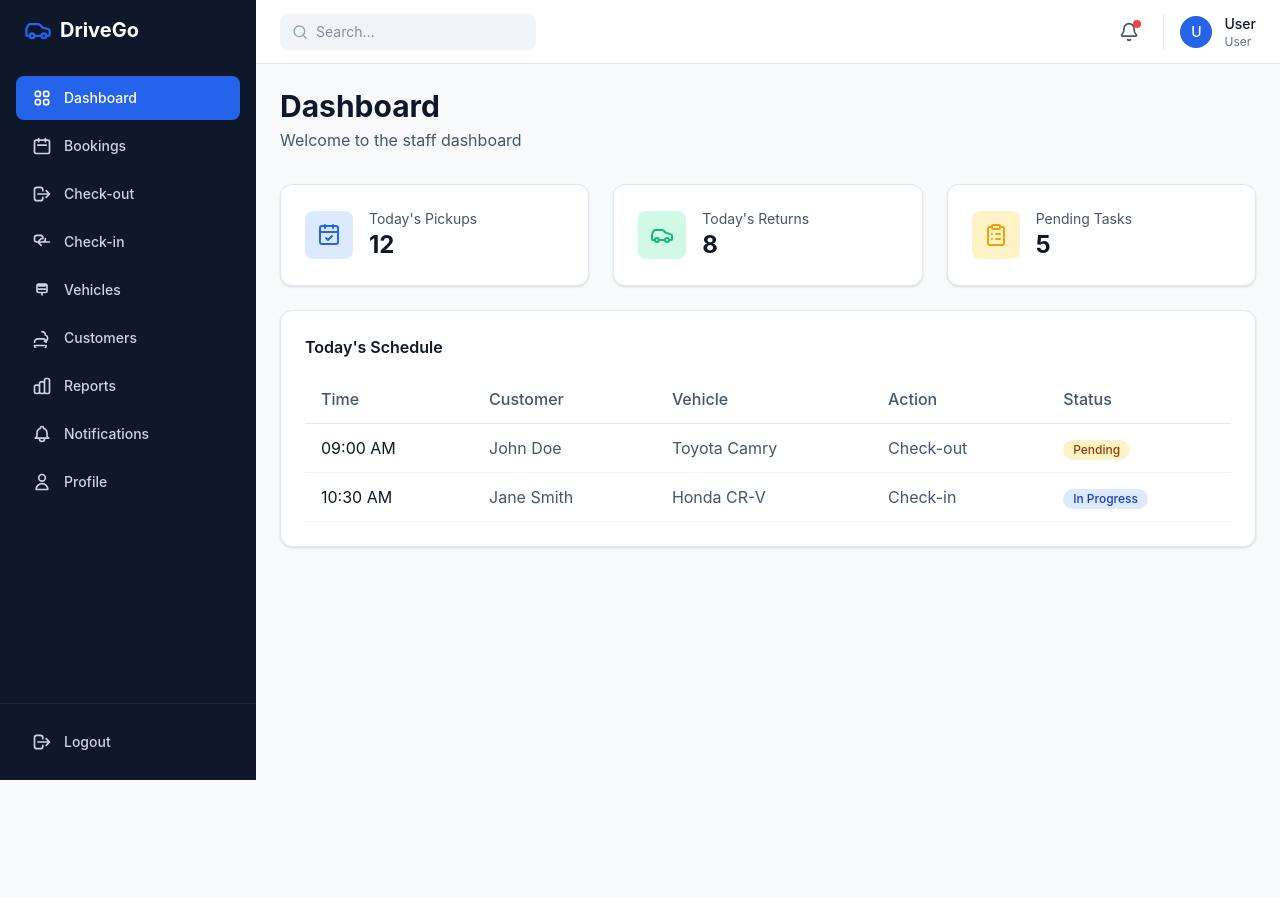
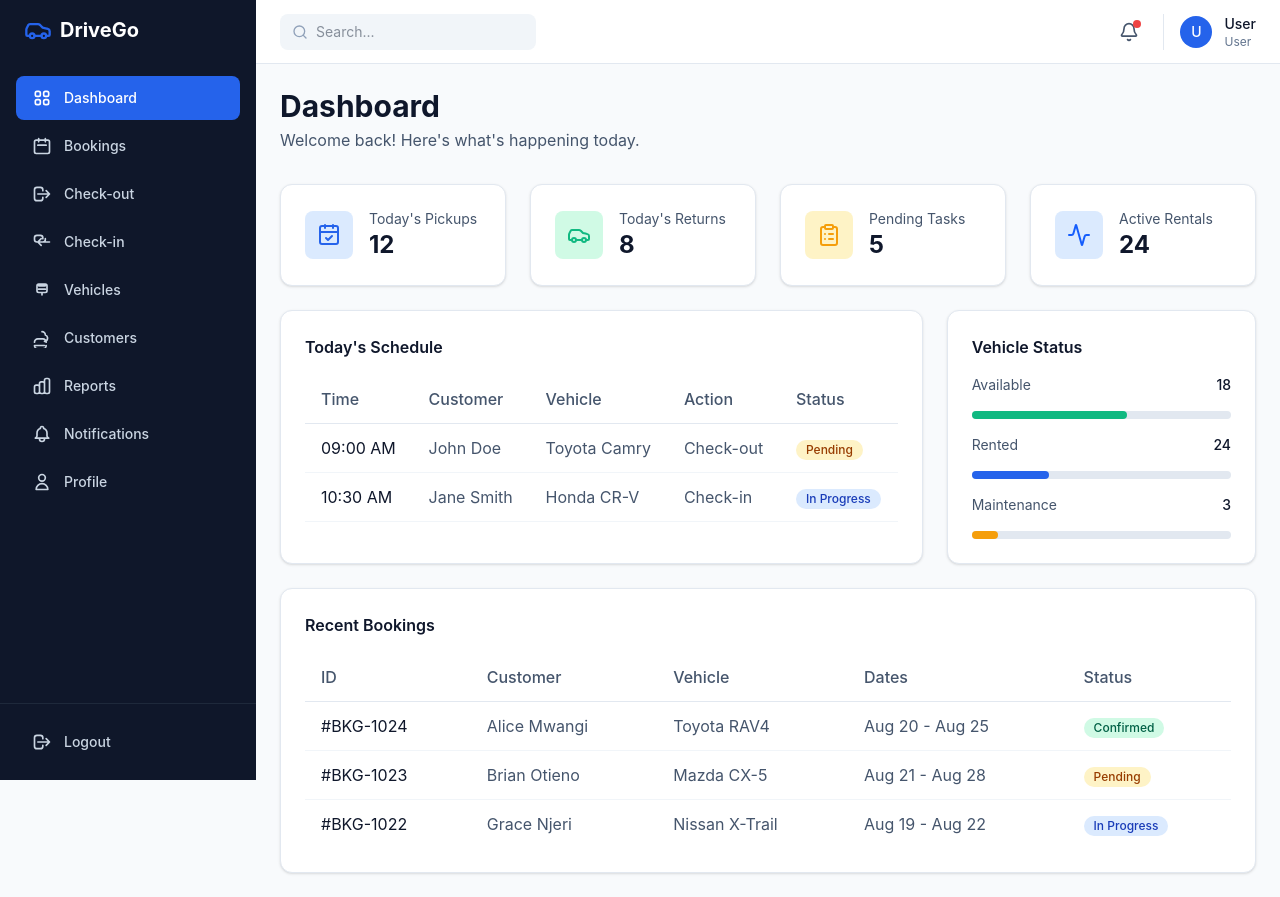
Before and after one commit to abdikadir-mohamed-dev/car-rental-management-system, a React (Vite) app in the folder crms-fronted/: page /staff in a window 1280 px wide. Before the commit the page ends 800 px from the top, so only its background shows below. Built offline with nearby package versions, Linux system fonts and the light colour scheme; no server answers.

Commit message:
add vehicle status overview and recent bookings

```diff
--- a/crms-fronted/src/components/staff/Dashboard.jsx
+++ b/crms-fronted/src/components/staff/Dashboard.jsx
@@ -1,9 +1,9 @@
-import { CalendarCheck, Car, ClipboardList } from 'lucide-react'
+import { CalendarCheck, Car, ClipboardList, Activity } from 'lucide-react'
 
 function Dashboard() {
   return (
     <div className="space-y-6">
-      <div className="grid grid-cols-1 md:grid-cols-3 gap-6">
+      <div className="grid grid-cols-1 md:grid-cols-4 gap-6">
         <div className="card p-6 flex items-center gap-4">
           <div className="w-12 h-12 bg-primary-light rounded-lg flex items-center justify-center">
             <CalendarCheck className="w-6 h-6 text-primary" />
@@ -31,9 +31,19 @@ function Dashboard() {
             <p className="text-2xl font-bold text-slate-900">5</p>
           </div>
         </div>
+        <div className="card p-6 flex items-center gap-4">
+          <div className="w-12 h-12 bg-blue-100 rounded-lg flex items-center justify-center">
+            <Activity className="w-6 h-6 text-blue-600" />
+          </div>
+          <div>
+            <p className="text-sm text-slate-600">Active Rentals</p>
+            <p className="text-2xl font-bold text-slate-900">24</p>
+          </div>
+        </div>
       </div>
 
-      <div className="card p-6">
+      <div className="grid grid-cols-1 lg:grid-cols-3 gap-6">
+        <div className="lg:col-span-2 card p-6">
           <h3 className="font-semibold text-slate-900 mb-4">Today's Schedule</h3>
           <div className="overflow-x-auto">
             <table className="w-full">
@@ -65,6 +75,74 @@ function Dashboard() {
             </table>
           </div>
         </div>
+
+        <div className="card p-6">
+          <h3 className="font-semibold text-slate-900 mb-4">Vehicle Status</h3>
+          <div className="space-y-4">
+            <div className="flex items-center justify-between">
+              <span className="text-sm text-slate-600">Available</span>
+              <span className="text-sm font-medium text-slate-900">18</span>
+            </div>
+            <div className="w-full bg-slate-200 rounded-full h-2">
+              <div className="bg-success h-2 rounded-full" style={{ width: '60%' }}></div>
+            </div>
+            <div className="flex items-center justify-between">
+              <span className="text-sm text-slate-600">Rented</span>
+              <span className="text-sm font-medium text-slate-900">24</span>
+            </div>
+            <div className="w-full bg-slate-200 rounded-full h-2">
+              <div className="bg-primary h-2 rounded-full" style={{ width: '30%' }}></div>
+            </div>
+            <div className="flex items-center justify-between">
+              <span className="text-sm text-slate-600">Maintenance</span>
+              <span className="text-sm font-medium text-slate-900">3</span>
+            </div>
+            <div className="w-full bg-slate-200 rounded-full h-2">
+              <div className="bg-warning h-2 rounded-full" style={{ width: '10%' }}></div>
+            </div>
+          </div>
+        </div>
+      </div>
+
+      <div className="card p-6">
+        <h3 className="font-semibold text-slate-900 mb-4">Recent Bookings</h3>
+        <div className="overflow-x-auto">
+          <table className="w-full">
+            <thead>
+              <tr className="border-b border-slate-200">
+                <th className="text-left py-3 px-4 font-medium text-slate-600">ID</th>
+                <th className="text-left py-3 px-4 font-medium text-slate-600">Customer</th>
+                <th className="text-left py-3 px-4 font-medium text-slate-600">Vehicle</th>
+                <th className="text-left py-3 px-4 font-medium text-slate-600">Dates</th>
+                <th className="text-left py-3 px-4 font-medium text-slate-600">Status</th>
+              </tr>
+            </thead>
+            <tbody>
+              <tr className="border-b border-slate-100">
+                <td className="py-3 px-4 text-slate-900">#BKG-1024</td>
+                <td className="py-3 px-4 text-slate-600">Alice Mwangi</td>
+                <td className="py-3 px-4 text-slate-600">Toyota RAV4</td>
+                <td className="py-3 px-4 text-slate-600">Aug 20 - Aug 25</td>
+                <td className="py-3 px-4"><span className="badge badge-success">Confirmed</span></td>
+              </tr>
+              <tr className="border-b border-slate-100">
+                <td className="py-3 px-4 text-slate-900">#BKG-1023</td>
+                <td className="py-3 px-4 text-slate-600">Brian Otieno</td>
+                <td className="py-3 px-4 text-slate-600">Mazda CX-5</td>
+                <td className="py-3 px-4 text-slate-600">Aug 21 - Aug 28</td>
+                <td className="py-3 px-4"><span className="badge badge-warning">Pending</span></td>
+              </tr>
+              <tr>
+                <td className="py-3 px-4 text-slate-900">#BKG-1022</td>
+                <td className="py-3 px-4 text-slate-600">Grace Njeri</td>
+                <td className="py-3 px-4 text-slate-600">Nissan X-Trail</td>
+                <td className="py-3 px-4 text-slate-600">Aug 19 - Aug 22</td>
+                <td className="py-3 px-4"><span className="badge badge-info">In Progress</span></td>
+              </tr>
+            </tbody>
+          </table>
+        </div>
+      </div>
     </div>
   )
 }
--- a/crms-fronted/src/pages/staff/StaffDashboard.jsx
+++ b/crms-fronted/src/pages/staff/StaffDashboard.jsx
@@ -3,9 +3,11 @@ import Dashboard from '../../components/staff/Dashboard'
 function StaffDashboard() {
   return (
     <div>
-      <div className="mb-8">
-        <h1 className="text-3xl font-bold text-slate-900">Dashboard</h1>
-        <p className="text-slate-600 mt-1">Welcome to the staff dashboard</p>
+      <div className="mb-8 flex items-center justify-between">
+        <div>
+          <h1 className="text-3xl font-bold text-slate-900">Dashboard</h1>
+          <p className="text-slate-600 mt-1">Welcome back! Here's what's happening today.</p>
+        </div>
       </div>
       <Dashboard />
     </div>
```
Lines whose indentation alone changed are shown as unchanged.
